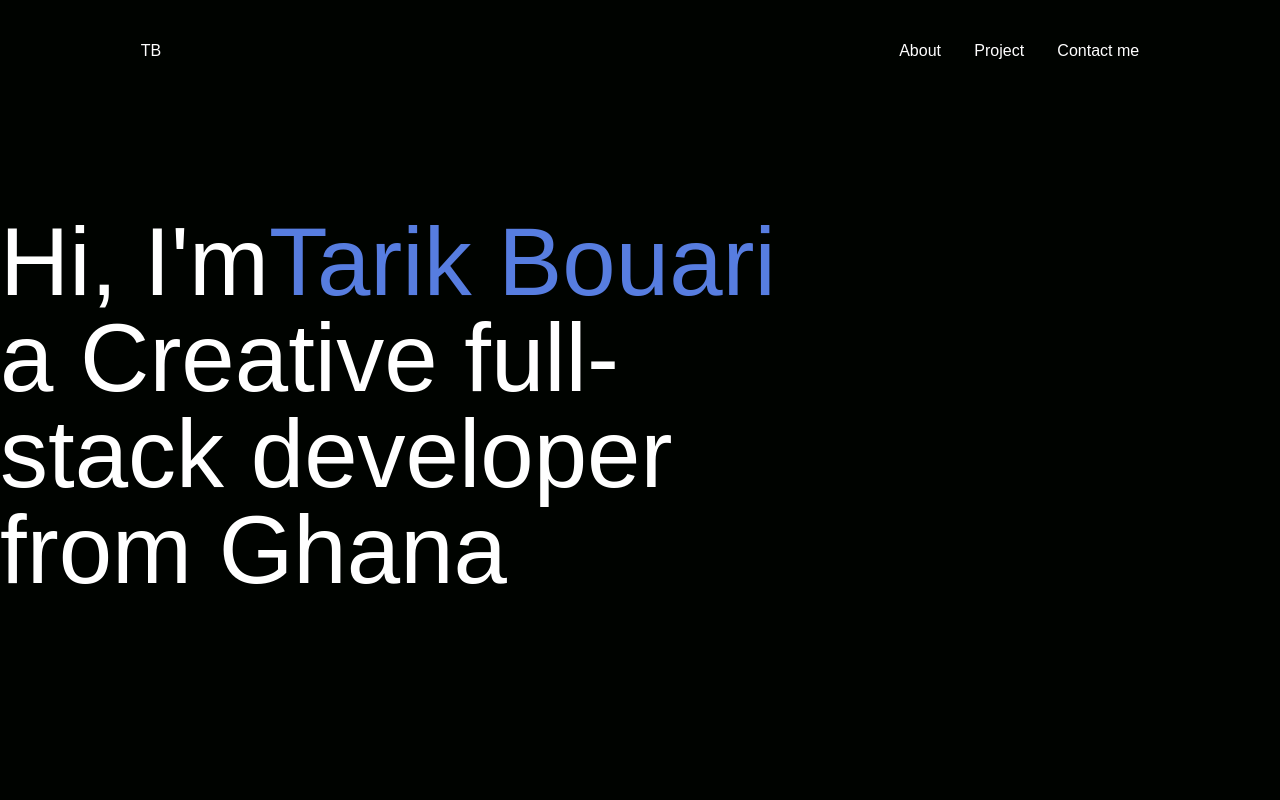
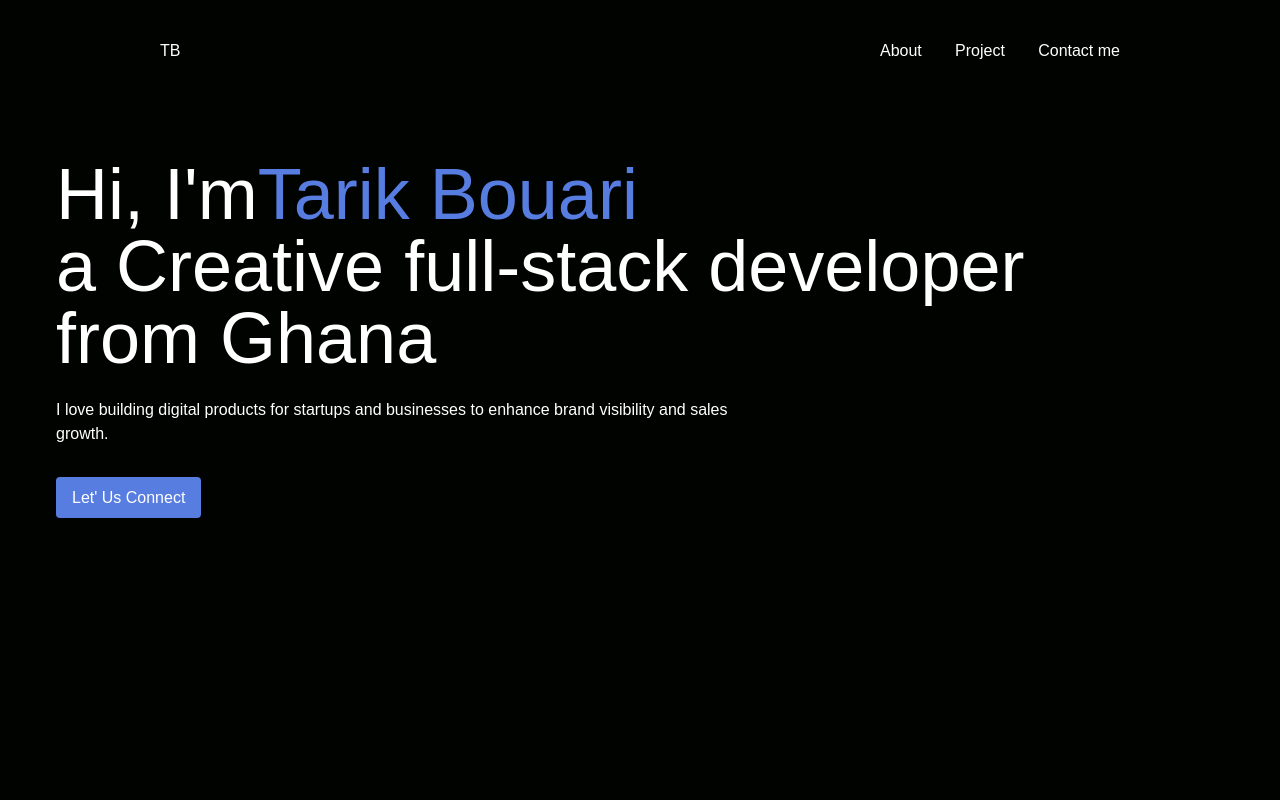
Before and after one commit to tarikbouari/Portfolio, a React (Create React App) app: page / in a window 1280 px wide. Shown: the top 800 px of the page. Built offline with nearby package versions, Linux system fonts and the light colour scheme.

Commit message:
Style Banner

```diff
--- a/src/components/Header.js
+++ b/src/components/Header.js
@@ -2,42 +2,26 @@
 /* eslint-disable react/no-unescaped-entities */
 import React from 'react';
 import { Link } from 'react-router-dom';
+import Navbar from './Nav';
 
 const Header = () => (
-  <div className="w-full h-screen">
-    <div className=" w-full p-4">
-      <nav className="container mx-auto h-[70px] w-[80%] text-white flex justify-between items-center ">
-        <span>TB</span>
-        <ul className="flex justify-between w-60 ">
-          <li>
-            {' '}
-            <Link to="about text-2xl ">About</Link>
-          </li>
-          <li>
-            {' '}
-            <Link to="work">Project</Link>
-          </li>
-          <li>
-            {' '}
-            <Link to="contact">Contact me</Link>
-          </li>
-        </ul>
-      </nav>
-    </div>
-
-    <div className="container flex mt-[7rem] mx-auto ">
-      <div className="text-white w-[65%] ">
-        <h1 className="md:text-8xl  ">
+  <div className=" mx-auto h-[60vh] md:h-[100vh] container px-6">
+    <Navbar />
+    <div className=" flex  mx-auto pt-14 px-8 ">
+      <div className="text-white ">
+        <h1 className="text-2xl md:text-3xl lg:text-7xl  ">
           {' '}
           Hi, I'm
-          <span className="text-[#577DE0]">Tarik Bouari</span>
+          <span className="text-[#577DE0] ">Tarik Bouari</span>
         </h1>
-        <h2 className="text-8xl  ">  a Creative full-stack developer from Ghana</h2>
+        <h2 className="text-2xl lg:text-7xl md:text-3xl  ">  a Creative full-stack developer from Ghana</h2>
       </div>
-      <div className=" p-4"> </div>
-
+      <div className=" p-4 w-[20%]"> </div>
     </div>
-
+    <div className="py-6 md:w-[80%] lg:w-[60%] mb-4  px-8 ">
+      <p className=" "> I love building digital products for startups and businesses to enhance brand visibility and sales growth.</p>
+    </div>
+    <Link className="capitalize mx-8 mt-8 px-4 py-3 bg-[#577DE0] rounded " to="home">Let' us Connect</Link>
   </div>
 );
 
```
